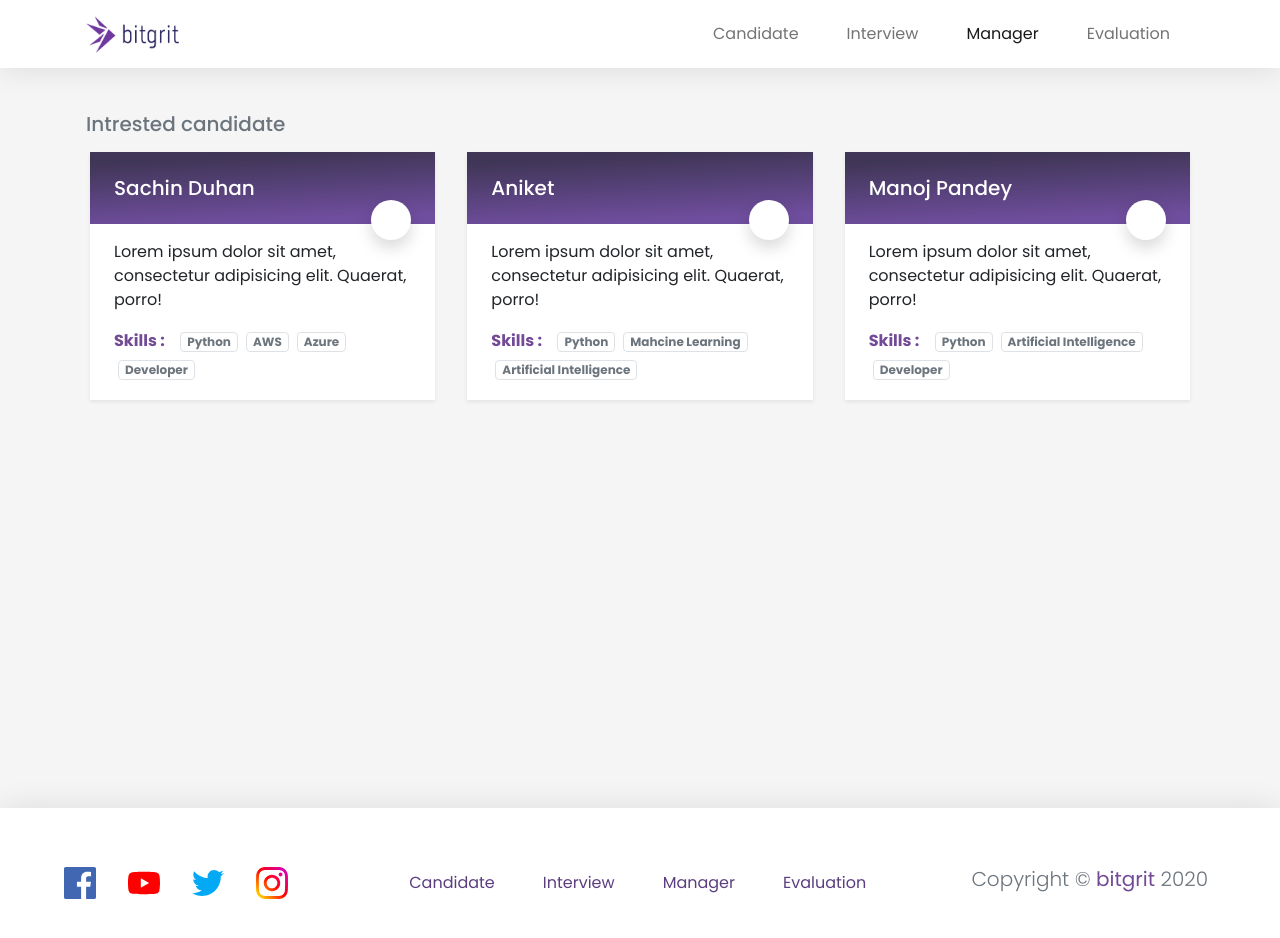
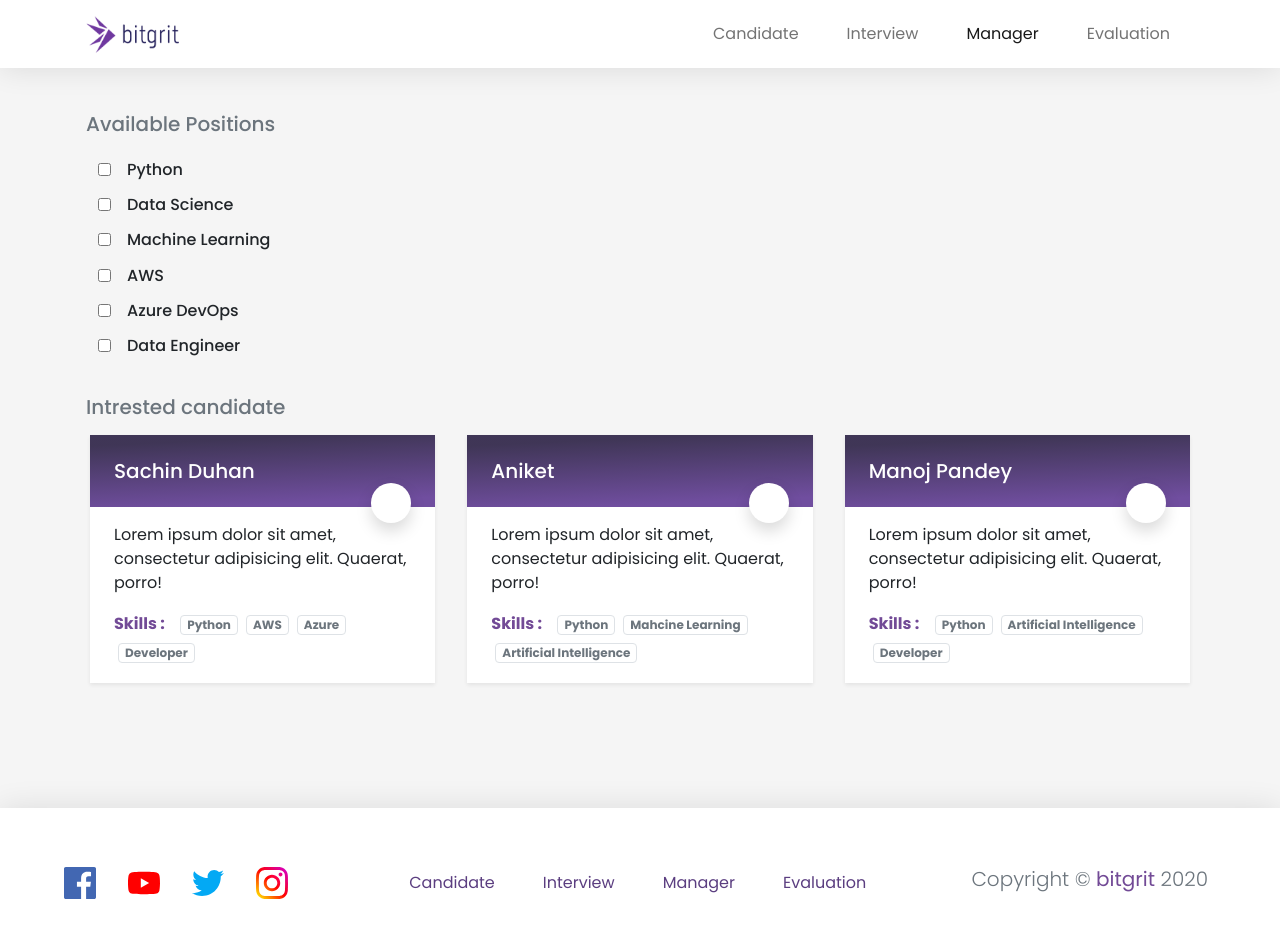
Before and after one commit to sachin-duhan/ai-development-frontend, an Angular app: page /manager in a window 1280 px wide. Shown: the top 938 px of the page. Built offline with nearby package versions, Linux system fonts and the light colour scheme.

Commit message:
filter section added

```diff
--- a/src/app/program-manager/program-manager.component.html
+++ b/src/app/program-manager/program-manager.component.html
@@ -1,3 +1,16 @@
+<h5 class="text-muted">Available Positions</h5>
+<div class="row">
+    <div class="col-sm-12 col-md-4 p-2">
+        <div class="d-flex align-items-center pl-3" *ngFor="let item of filters">
+            <input type="checkbox">
+            <h6 class="pl-3 pt-2">{{item.title}}</h6>
+        </div>
+    </div>
+    <div class="col-sm-12 col-md-8 p-2">
+
+    </div>
+</div>
+<br>
 <h5 class="text-muted mb-3"> Intrested candidate</h5>
 <div class="row">
     <div class="col-sm-12 col-md-4 px-3" *ngFor="let item of intrested_candidate">
--- a/src/app/program-manager/program-manager.component.ts
+++ b/src/app/program-manager/program-manager.component.ts
@@ -14,7 +14,7 @@ export class ProgramManagerComponent implements OnInit {
 
     ngOnInit() { }
 
-    filter: Array<Technology> = [
+    filters: Array<Technology> = [
         { title: 'Python' },
         { title: 'Data Science' },
         { title: 'Machine Learning' },
```
